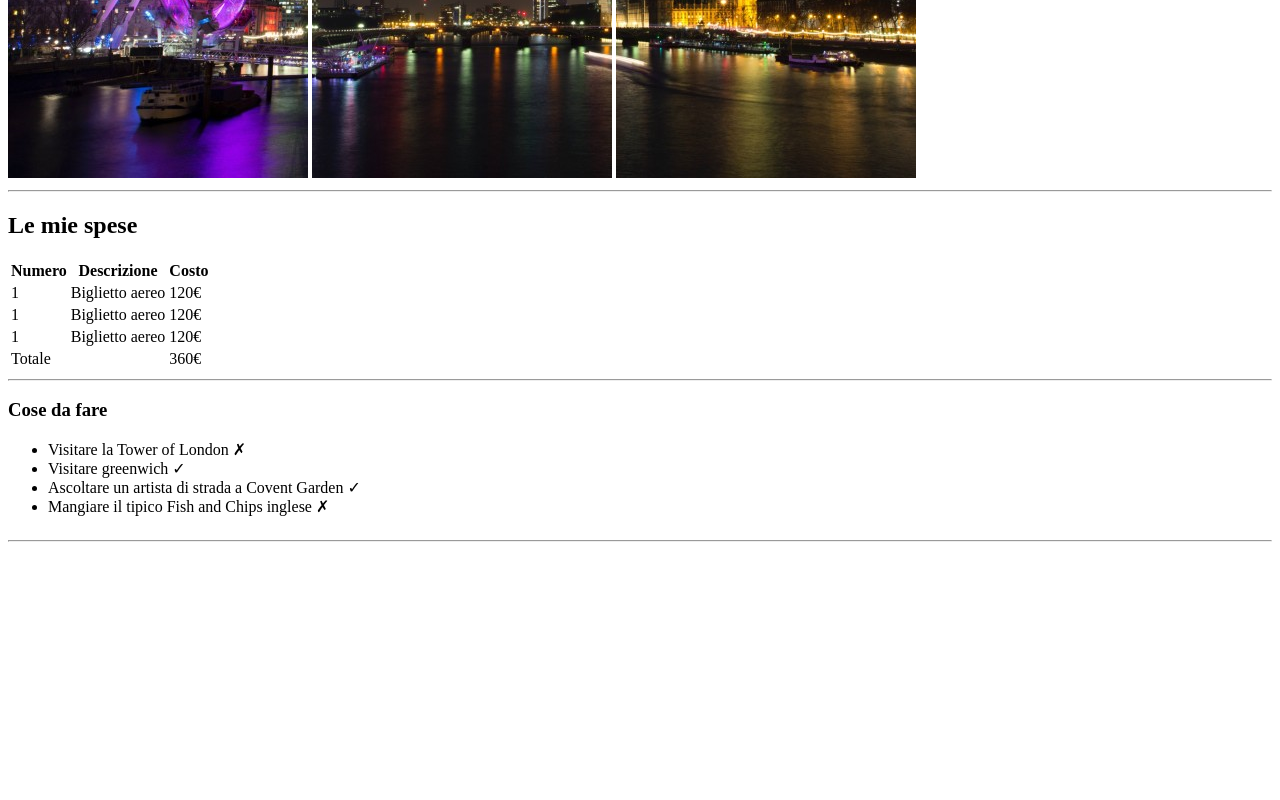
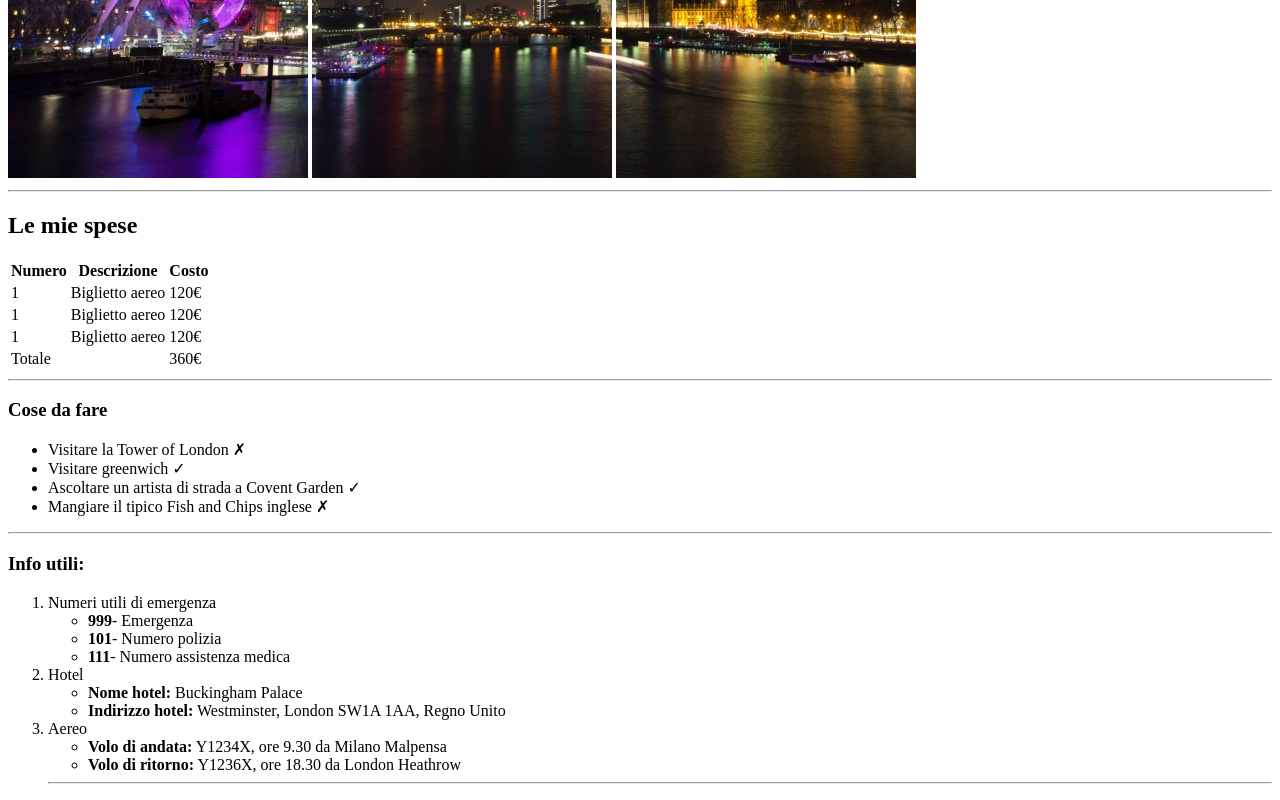
Before and after one commit to StefanoAntonelli93/html-london-trip, a plain HTML site: page index.html in a window 1280 px wide. Shown: the part 502-1302 px from the top of the page. Before the commit the page ends 1052 px from the top, so only its background shows below. Drawn offline with Linux system fonts and the light colour scheme.

Commit message:
[UPD]add_table_3

```diff
--- a/index.html
+++ b/index.html
@@ -14,7 +14,7 @@
         <img src="./img/pexels-bill-emrich-230794-2.jpg" alt="london2">
         <hr>
     </header>
-    <!-- tabelle 1-2-3 -->
+    <!-- tabelle -->
     <main>
         <h2>Le mie spese</h2>
         <table>
@@ -52,15 +52,33 @@
         </table>
         <hr>
         <h3>Cose da fare</h3>
-        <table>
         <ul>
             <li>Visitare la Tower of London &cross;</li>
             <li>Visitare greenwich &check;</li>
             <li>Ascoltare un artista di strada a Covent Garden &check;</li>
              <li>Mangiare il tipico Fish and Chips inglese &cross;</li>
         </ul>
-        </table>
         <hr>
+        <h3>Info utili:</h3>
+        <ol>
+            <li>Numeri utili di emergenza</li>
+                <ul>
+                    <li><strong>999</strong>- Emergenza </li>
+                    <li><strong>101</strong>- Numero polizia </li>
+                    <li><strong>111</strong>- Numero assistenza medica</li>
+                </ul>
+            <li>Hotel</li>
+                <ul>
+                    <li><strong>Nome hotel:</strong> Buckingham Palace</li>
+                    <li><strong>Indirizzo hotel:</strong> Westminster, London SW1A 1AA, Regno Unito</li>
+                </ul>
+            <li>Aereo</li>
+                <ul>
+                    <li><strong>Volo di andata:</strong> Y1234X, ore 9.30 da Milano Malpensa</li>
+                    <li><strong>Volo di ritorno:</strong> Y1236X, ore 18.30 da London Heathrow</li>
+                </ul>
+                <hr>
+        </ol>
      </main>
 </body>
 </html>
```
Lines whose indentation alone changed are shown as unchanged.
